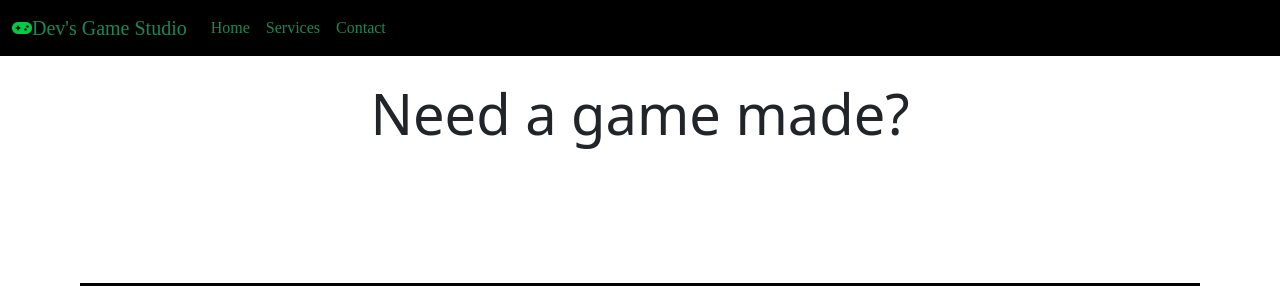
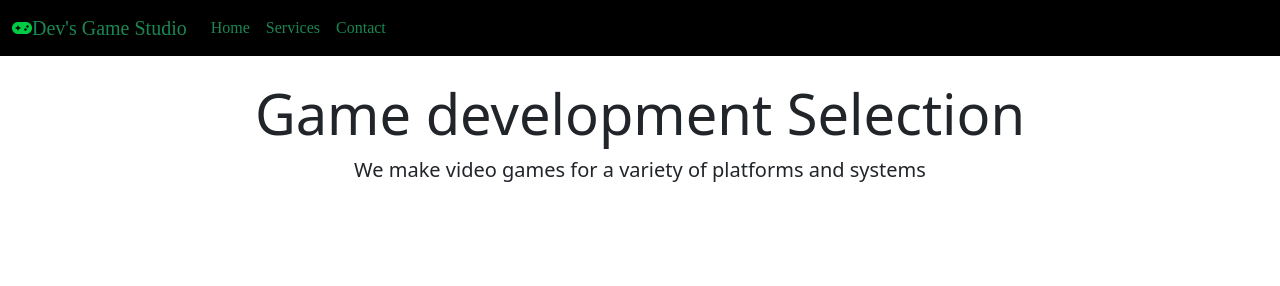
Before and after one commit to DSFII/Final-Project, a plain HTML site: page services.html in a window 1280 px wide. Shown: the top 286 px of the page. Drawn offline with nearby package versions, Linux system fonts and the light colour scheme.

Commit message:
fixed some styling and replaced some filler text in services.html

```diff
--- a/services.html
+++ b/services.html
@@ -49,8 +49,8 @@
             </nav>
         <!-- JUMBOTRON -->
             <div class="jumbotron py-4">
-            <h1 class="display-4 text-center">Need a game made?</h1>
-            <p class="lead text-center"></p>
+            <h1 class="display-4 text-center">Game development Selection</h1>
+            <p class="lead text-center"> We make video games for a variety of platforms and systems</p>
            <div class="row">
             <div class="col-sm-4">
             <p class="lead">
```
Also changed, not shown: index.html (+1 -1 lines).
